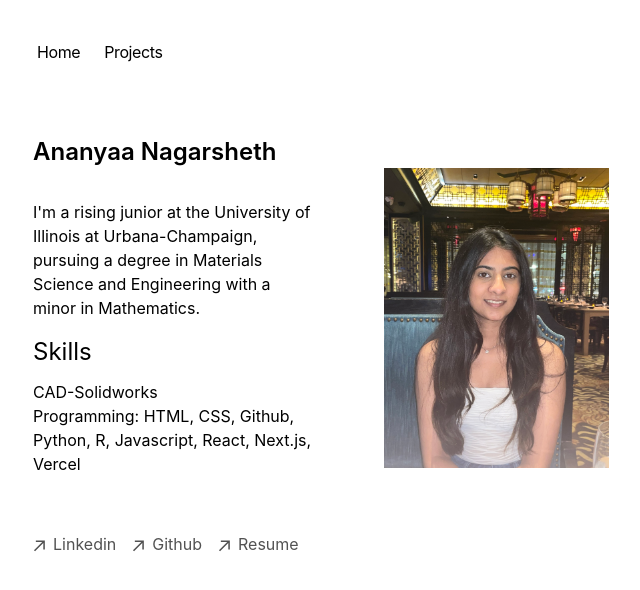
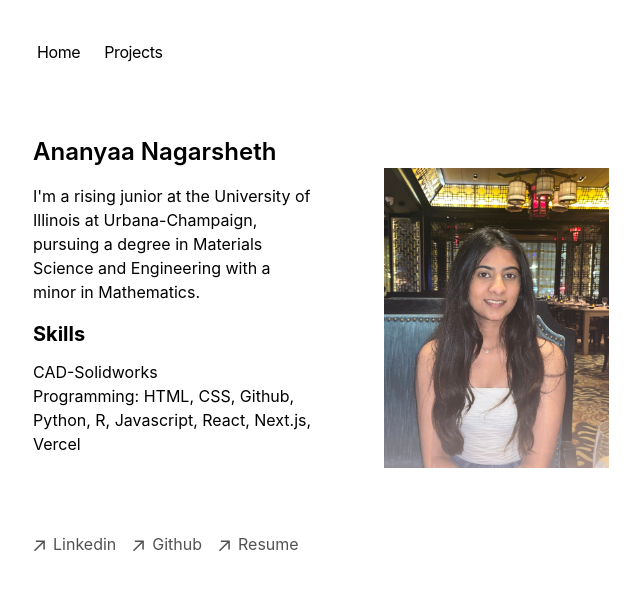
Before and after one commit to ananyaanagarsheth/ananyaanagarsheth, a Next.js app: page / in a window 1280 px wide. Shown: the top 590 px of the page, without its empty margins (319-959 px from the left). Built offline with nearby package versions, Linux system fonts and the light colour scheme.

Commit message:
added changes to margins

```diff
--- a/app/global.css
+++ b/app/global.css
@@ -152,5 +152,5 @@ table {
 img {
 
   height: 300px;
-  text-wrap:wrap;
+  text-wrap:nowrap;
 }
--- a/app/page.tsx
+++ b/app/page.tsx
@@ -3,7 +3,7 @@ export default function Page() {
   <section className="grid grid-cols-2 gap-4 " >
 
       <div className="">
-      <h1 className="mb-8 text-2xl font-semibold tracking-normal">
+      <h1 className="mb-4 text-2xl font-semibold tracking-normal">
       Ananyaa Nagarsheth
       </h1>
       <p className="mb-4 tracking-normal ">
@@ -11,7 +11,7 @@ export default function Page() {
         a degree in Materials Science and Engineering with a minor in Mathematics. `}
       </p>
       <div className=" ">
-      <h2 className='text-2xl mb-3'>Skills</h2>
+      <h3 className='text-xl mb-3 tracking-normal font-bold'>Skills</h3>
        <ul className="mb-4">
           <li>CAD-Solidworks</li>
           <li>Programming: HTML, CSS, Github, Python, R, Javascript,
@@ -24,12 +24,6 @@ export default function Page() {
         <img src="ananyaa.jpg" alt="my photo" className=" float-right row-span-2">
         </img>
       </div>
-
-
-
-
-
-
     </section>
   )
 }
```
